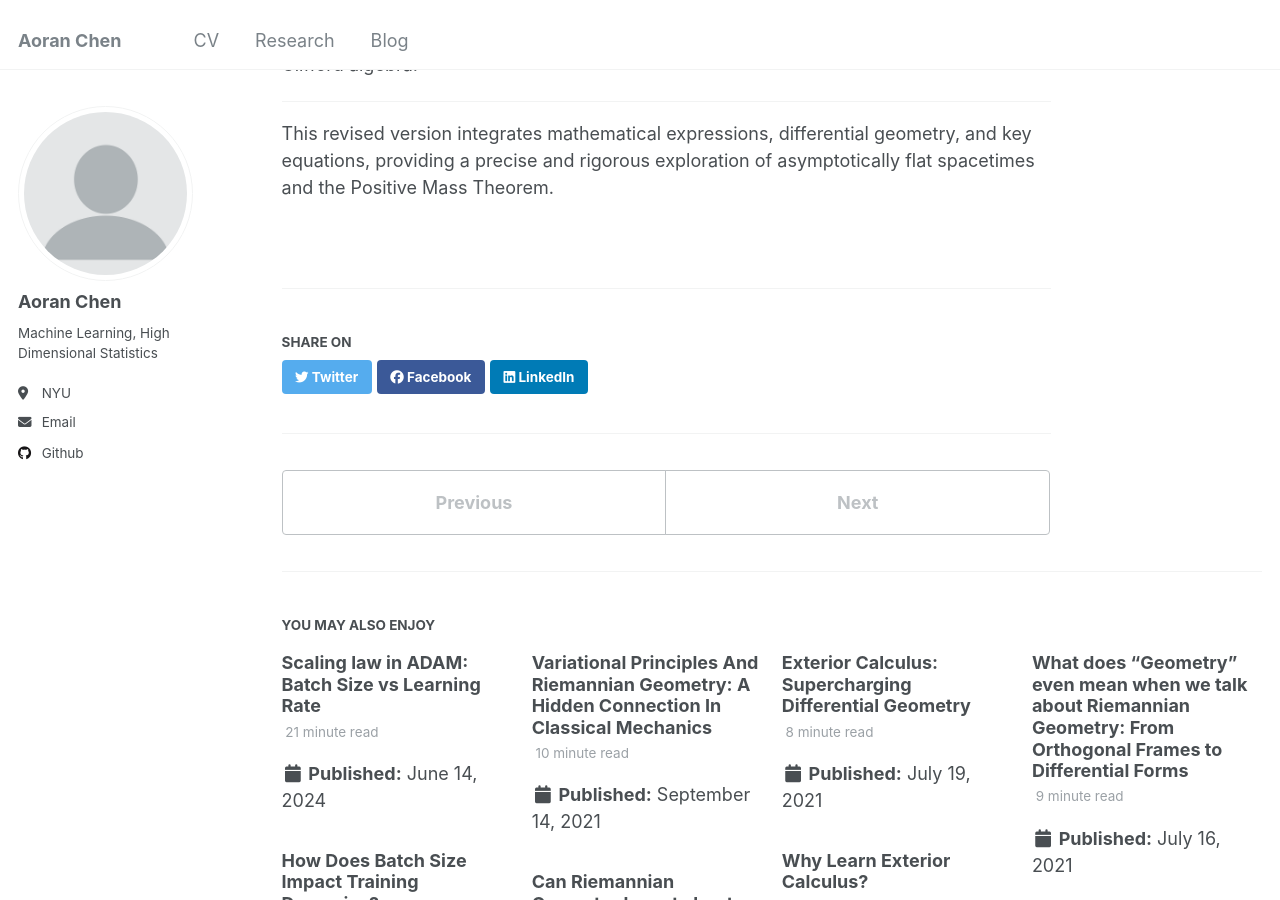
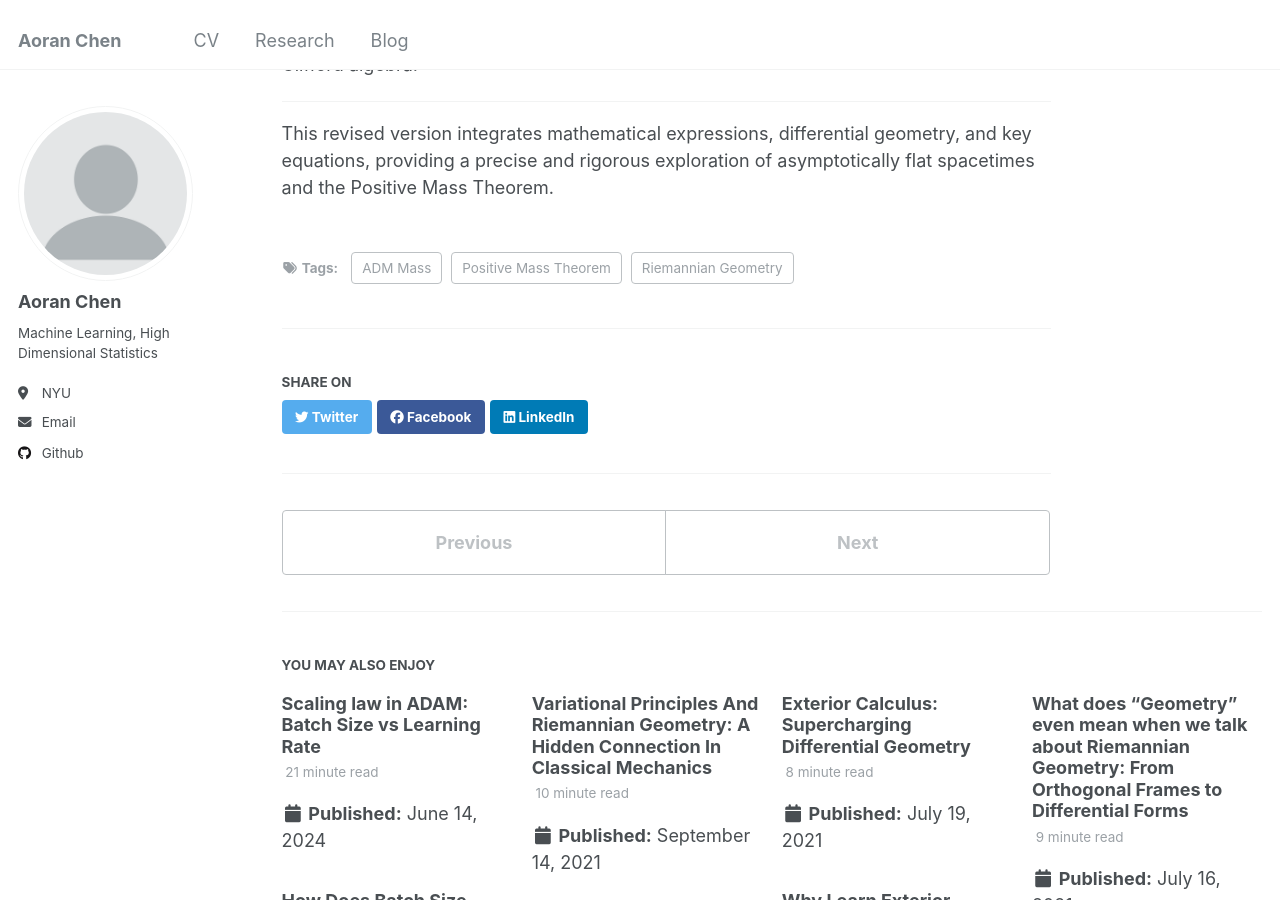
Before and after one commit to samohtaerg/samohtaerg.github.io, a Jekyll site: the page built from _posts/2022-02-03-Asymptotically-Flat-Spacetime-and-the-Positive-Mass-Theorem.md, in a window 1280 px wide and 900 px high, scrolled down 3190 px. Built offline with Jekyll 4.4.1, drawn with Linux system fonts in a browser that asks for light colours.

Commit message:
Update 2022-02-03-Asymptotically-Flat-Spacetime-and-the-Positive-Mass-Theorem.md

```diff
--- a/_posts/2022-02-03-Asymptotically-Flat-Spacetime-and-the-Positive-Mass-Theorem.md
+++ b/_posts/2022-02-03-Asymptotically-Flat-Spacetime-and-the-Positive-Mass-Theorem.md
@@ -1,6 +1,13 @@
 ---
-title: Asymptotically Flat Spacetime and the Positive Mass Theorem
+title: 'Asymptotically Flat Spacetime and the Positive Mass Theorem'
+date: 2022-02-03
+permalink: /posts/2024/12/Asymptotically-Flat/
+tags:
+  - ADM Mass
+  - Positive Mass Theorem
+  - Riemannian Geometry
 ---
+
 
 ### 1. What does it mean for a Spacetime to be "Flat"?
 
```
